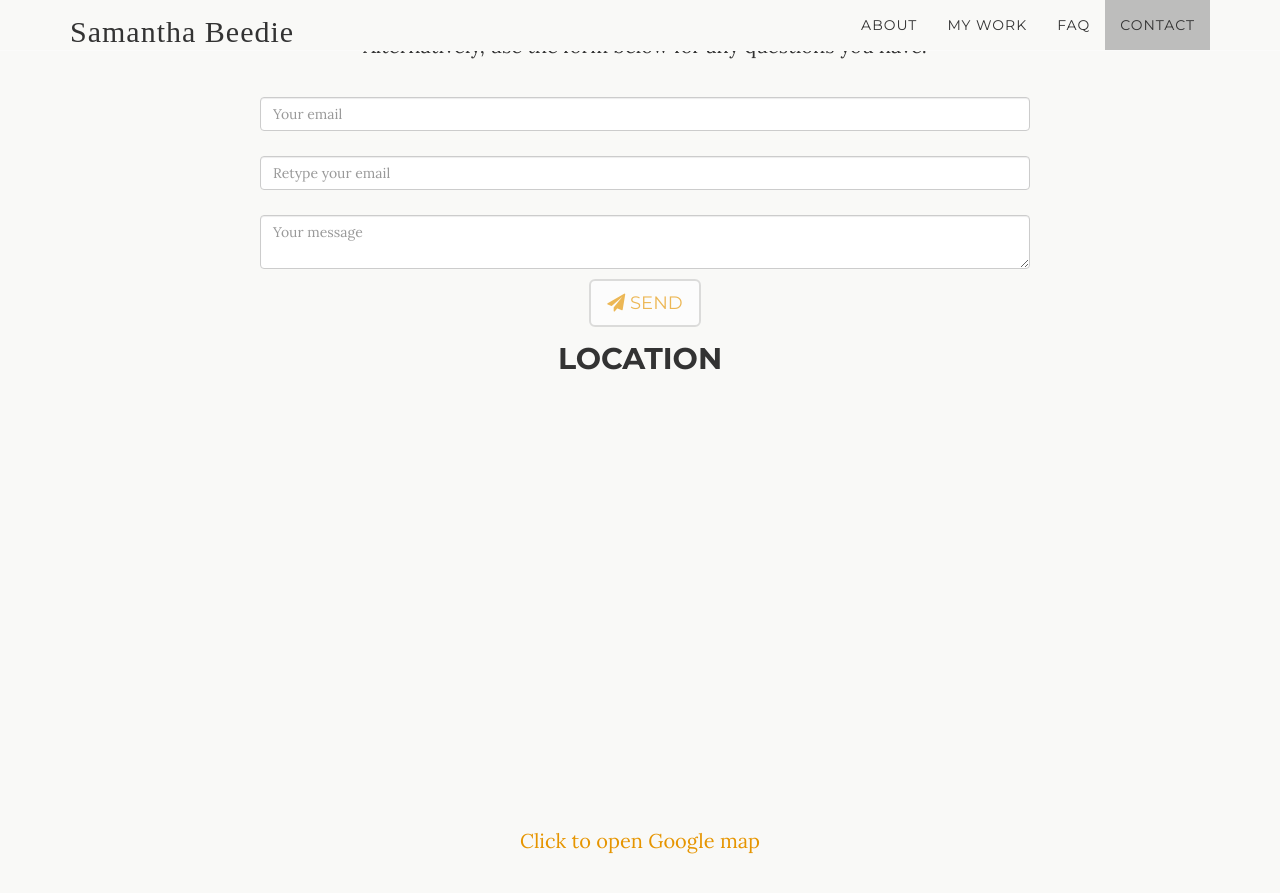
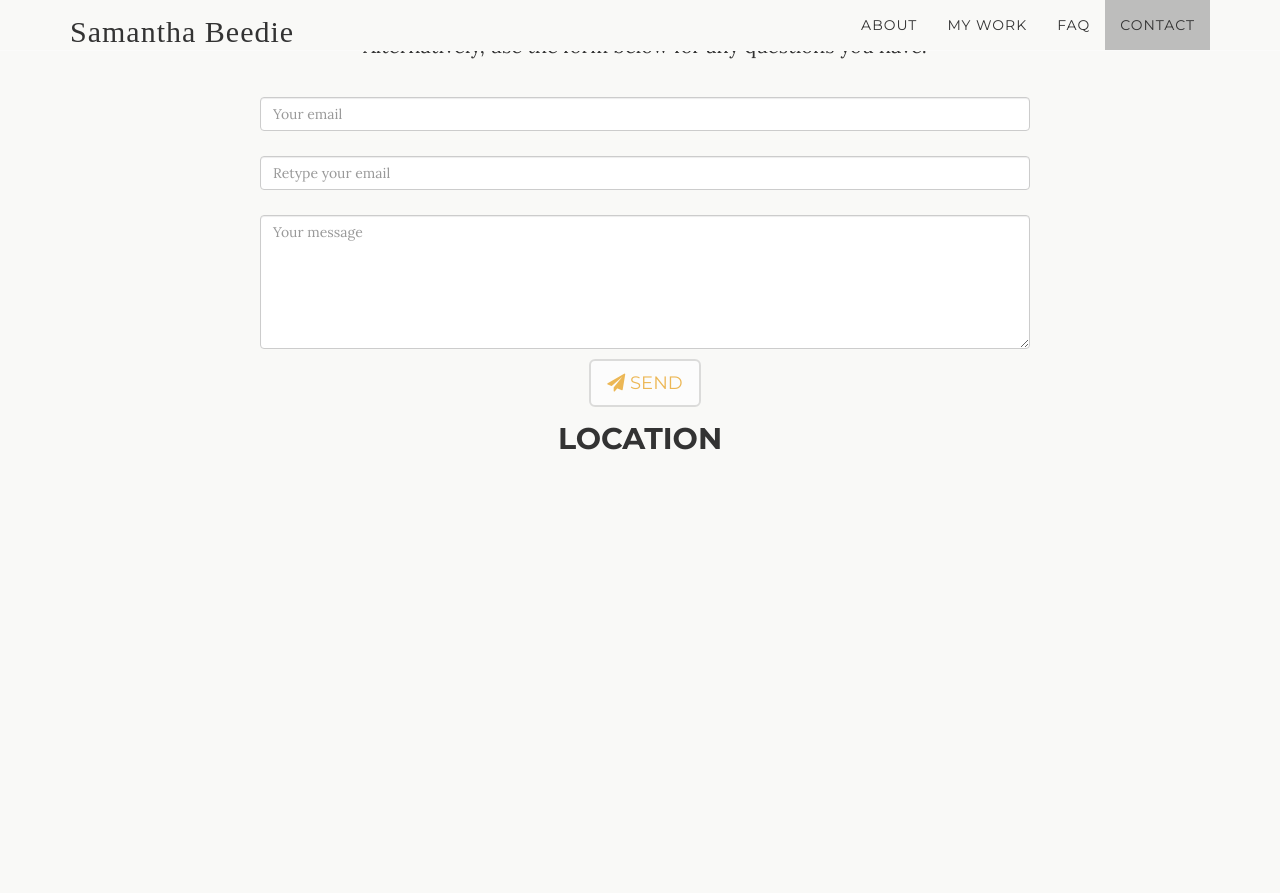
Before and after one commit to samanthabeedie/samanthabeedie.github.io, a Jekyll site: the page built from index.html, in a window 1280 px wide and 900 px high, scrolled down 2622 px. Shown: the top 893 px of the window. Built offline with Jekyll 4.4.1, drawn with Linux system fonts in a browser that asks for light colours; some web fonts are replaced.

Commit message:
Make textarea show 6 rows

```diff
--- a/_includes/contact.html
+++ b/_includes/contact.html
@@ -31,7 +31,7 @@
                         <div class="help-block with-errors"></div>
                     </div>
                     <div class="form-group">
-                        <textarea name="message" class="form-control" placeholder="Your message" required></textarea>
+                        <textarea rows="6" name="message" class="form-control" placeholder="Your message" required></textarea>
                         <div class="help-block with-errors"></div>
                         <input type="hidden" name="_subject" value="Website contact form" />
                         <input type="text" name="_gotcha" style="display:none" />
```
